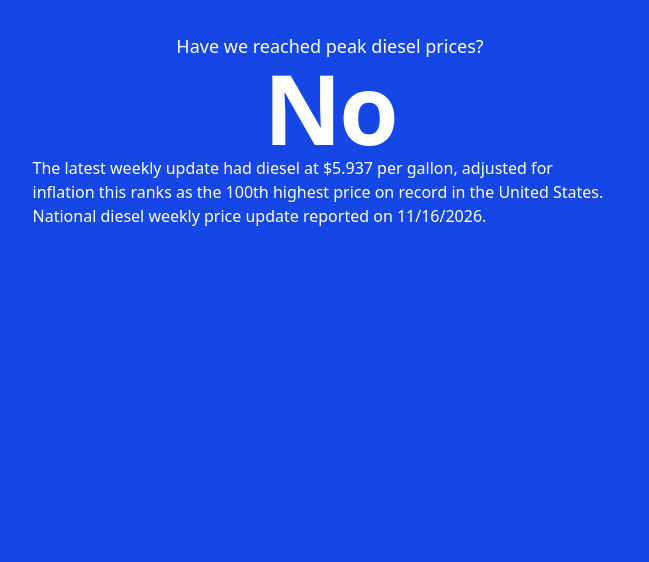
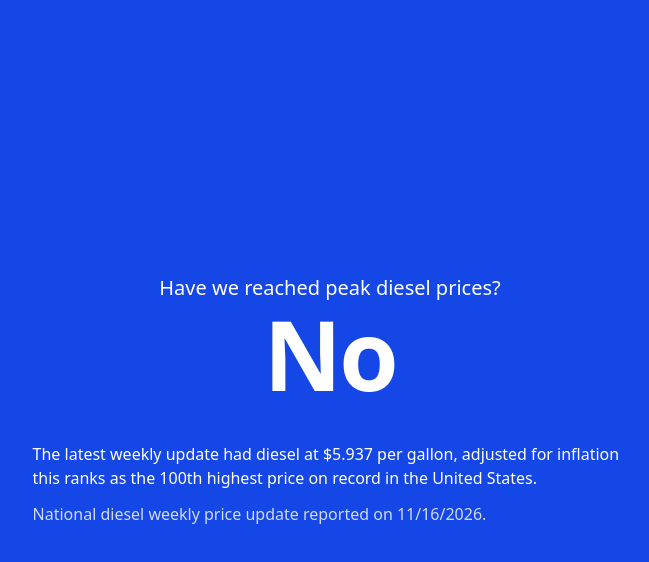
Before and after one commit to malelew/peak-diesel, a SvelteKit app in the folder peakdiesel-app/: page / in a window 1280 px wide. Shown: the top 562 px of the page, without its empty margins (310-959 px from the left). Built offline with nearby package versions, Linux system fonts and the light colour scheme.

Commit message:
clean up layout and type

```diff
--- a/peakdiesel-app/src/routes/+page.svelte
+++ b/peakdiesel-app/src/routes/+page.svelte
@@ -10,21 +10,22 @@
 </script>
 
 <main
-	class="min-h-screen px-2 py-8 text-center text-balance"
+	class="flex min-h-screen flex-col justify-center gap-10 px-8 py-8 text-center"
 	class:bg-orange-500={isPeak}
 	class:bg-blue-700={!isPeak}
 	class:text-white={!isPeak}
 >
-	<h2 class="text-lg">Have we reached peak diesel prices?</h2>
-	<h1 class="text-8xl font-black tracking-tight">
-		{isPeak ? 'Yes' : 'No'}
-	</h1>
-
-	<div class="mx-auto max-w-prose text-left">
+	<header class="space-y-1">
+		<h2 class="text-xl text-balance">Have we reached peak diesel prices?</h2>
+		<h1 class="text-8xl font-black tracking-tight">
+			{isPeak ? 'Yes' : 'No'}
+		</h1>
+	</header>
+	<div class="mx-auto max-w-prose space-y-3 text-left">
 		<p>
 			The latest weekly update had diesel at ${latestPrice.Price} per gallon, adjusted for inflation this
 			ranks as the {formatRank(latestPrice.price_rank)} highest price on record in the United States.
 		</p>
-		<p>National diesel weekly price update reported on {latestDate}.</p>
+		<p class="opacity-80">National diesel weekly price update reported on {latestDate}.</p>
 	</div>
 </main>
```
